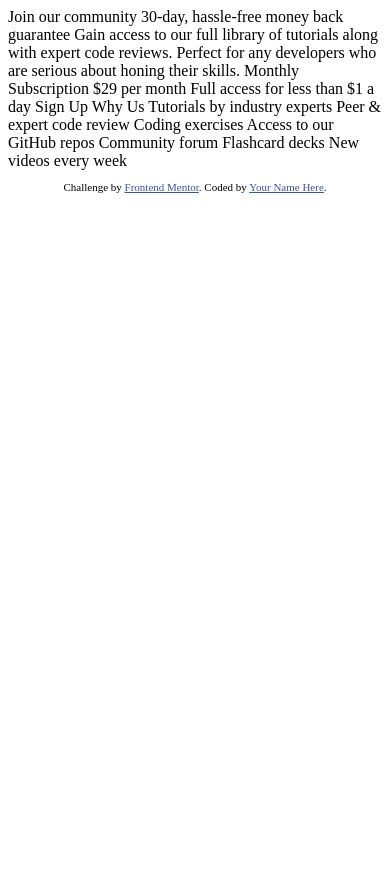
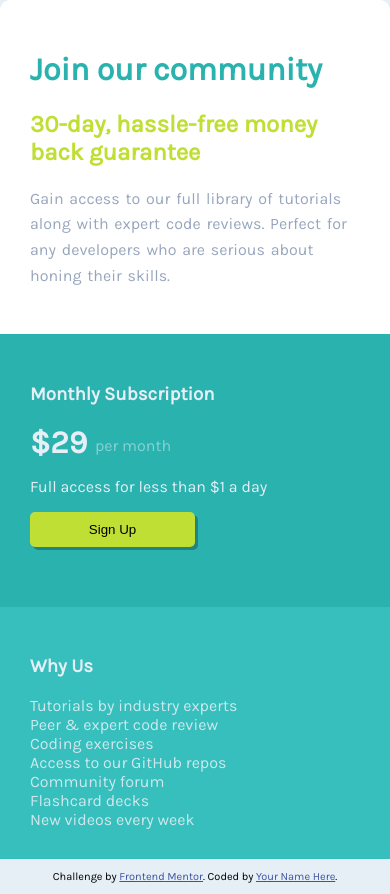
Before and after one commit to Farouk1511/single-price-grid-component-master, a plain HTML site: page index.html in a window 390 px wide. Before the commit the page ends 844 px from the top, so only its background shows below. Drawn offline with Linux system fonts and the light colour scheme.

Commit message:
finilized project:Optimized for all devices

```diff
--- a/index.html
+++ b/index.html
@@ -1,49 +1,57 @@
 <!DOCTYPE html>
 <html lang="en">
   <head>
-  <meta charset="UTF-8">
-  <meta name="viewport" content="width=device-width, initial-scale=1.0"> <!-- displays site properly based on user's device -->
+    <meta charset="UTF-8" />
+    <meta name="viewport" content="width=device-width, initial-scale=1.0" />
+    <link rel="stylesheet" href="./style.css" />
+    <link rel="stylesheet" href="./query.css" />
+    <!-- displays site properly based on user's device -->
 
-  <link rel="icon" type="image/png" sizes="32x32" href="./images/favicon-32x32.png">
+    <link
+      rel="icon"
+      type="image/png"
+      sizes="32x32"
+      href="./images/favicon-32x32.png"
+    />
 
     <title>Frontend Mentor | Single Price Grid Component</title>
-
-  <!-- Feel free to remove these styles or customise in your own stylesheet 👍 -->
-  <style>
-    .attribution { font-size: 11px; text-align: center; }
-    .attribution a { color: hsl(228, 45%, 44%); }
-  </style>
   </head>
   <body>
-  Join our community
+    <div class="container">
+      <h1>Join our community</h1>
+      <h2>30-day, hassle-free money back guarantee</h2>
+      <p>
+        Gain access to our full library of tutorials along with expert code
+        reviews. Perfect for any developers who are serious about honing their
+        skills.
+      </p>
+    </div>
+    <div class="side-content">
+      <div class="subscription">
+        <h3>Monthly Subscription</h3>
+        <span>&dollar;29 <small>per month </small></span>
+        <p>Full access for less than &dollar;1 a day</p>
+        <button>Sign Up</button>
+      </div>
+      <div class="why-us">
+        <h3>Why Us</h3>
 
-  30-day, hassle-free money back guarantee
-
-  Gain access to our full library of tutorials along with expert code reviews.
-  Perfect for any developers who are serious about honing their skills.
-
-  Monthly Subscription
-
-  &dollar;29 per month
-
-  Full access for less than &dollar;1 a day
-
-  Sign Up
-
-  Why Us
-
-  Tutorials by industry experts
-  Peer &amp; expert code review
-  Coding exercises
-  Access to our GitHub repos
-  Community forum
-  Flashcard decks
-  New videos every week
+        <p>Tutorials by industry experts</p>
+        <p>Peer &amp; expert code review</p>
+        <p>Coding exercises</p>
+        <p>Access to our GitHub repos</p>
+        <p>Community forum</p>
+        <p>Flashcard decks</p>
+        <p>New videos every week</p>
+      </div>
+    </div>
 
     <footer>
       <p class="attribution">
-      Challenge by <a href="https://www.frontendmentor.io?ref=challenge" target="_blank">Frontend Mentor</a>.
-      Coded by <a href="#">Your Name Here</a>.
+        Challenge by
+        <a href="https://www.frontendmentor.io?ref=challenge" target="_blank"
+          >Frontend Mentor</a
+        >. Coded by <a href="#">Your Name Here</a>.
       </p>
     </footer>
   </body>
--- /dev/null
+++ b/query.css
@@ -0,0 +1,87 @@
+/*From big tablet to 1200px (widths smaller than the 1140 row)*/
+@media only screen and (max-width: 1200px) {
+  .container {
+    width: 80%;
+  }
+  .side-content {
+    width: 80%;
+  }
+  .subscription,
+  .why-us {
+    width: 100%;
+  }
+}
+
+/*Small tablet to big tablet: from 768px to 1023px*/
+@media only screen and (max-width: 1023px) {
+  .container {
+    width: 80%;
+  }
+  .side-content {
+    width: 80%;
+    flex-direction: column;
+  }
+  .subscription,
+  .why-us {
+    width: 100%;
+    border-radius: 0%;
+    -webkit-border-radius: 0%;
+    -moz-border-radius: 0%;
+    -ms-border-radius: 0%;
+    -o-border-radius: 0%;
+  }
+  .subscription button {
+    width: 50%;
+  }
+  .why-us {
+    border-bottom-right-radius: 10px;
+    border-bottom-left-radius: 10px;
+  }
+}
+
+/*Small Phones to small tablet: from 481 to 767px*/
+@media only screen and (max-width: 767px) {
+  .container {
+    width: 80%;
+  }
+  .side-content {
+    width: 80%;
+    flex-direction: column;
+  }
+  .subscription,
+  .why-us {
+    width: 100%;
+    border-radius: 0%;
+    -webkit-border-radius: 0%;
+    -moz-border-radius: 0%;
+    -ms-border-radius: 0%;
+    -o-border-radius: 0%;
+  }
+  .subscription button {
+    width: 50%;
+  }
+  .why-us {
+    border-bottom-right-radius: 10px;
+    border-bottom-left-radius: 10px;
+  }
+}
+
+/*Small devices from 0 to 480px*/
+@media only screen and (max-width: 480px) {
+  .container {
+    width: 100%;
+  }
+  .side-content {
+    width: 100%;
+    flex-direction: column;
+  }
+  .subscription,
+  .why-us {
+    width: 100%;
+    border-radius: 0%;
+    -webkit-border-radius: 0%;
+    -moz-border-radius: 0%;
+    -ms-border-radius: 0%;
+    -o-border-radius: 0%;
+  }
+}
--- /dev/null
+++ b/style.css
@@ -0,0 +1,96 @@
+@import url("https://fonts.googleapis.com/css2?family=Karla:ital,wght@0,400;1,700&display=swap");
+
+* {
+  box-sizing: border-box;
+}
+body {
+  background: hsl(204, 43%, 93%);
+  font-family: "Karla", sans-serif;
+  margin: 0;
+  display: flex;
+  justify-content: center;
+  align-items: center;
+  min-height: 100vh;
+  flex-direction: column;
+}
+
+.container {
+  background-color: #fff;
+  padding: 30px;
+  width: 40%;
+  border-top-left-radius: 10px;
+  border-top-right-radius: 10px;
+}
+.container h1 {
+  color: hsl(179, 62%, 43%);
+}
+.container h2 {
+  color: hsl(71, 73%, 54%);
+}
+.container p {
+  font-size: 100%;
+  line-height: 1.6;
+  word-spacing: 2px;
+  color: hsl(218, 22%, 67%);
+}
+.side-content {
+  display: flex;
+  width: 40%;
+  color: hsl(204, 43%, 93%);
+}
+
+.subscription,
+.why-us {
+  width: 50%;
+  padding: 30px;
+}
+
+.subscription {
+  background-color: hsl(179, 62%, 43%);
+  border-bottom-left-radius: 10px;
+}
+
+.subscription span {
+  font-size: 200%;
+  font-weight: 700;
+}
+
+.subscription span small {
+  font-size: 50%;
+  vertical-align: middle;
+  font-weight: 400;
+  color: hsla(203, 44%, 93%, 0.507);
+}
+
+.subscription button {
+  width: 100%;
+  padding: 10px;
+  border-radius: 5px;
+  -webkit-border-radius: 5px;
+  -moz-border-radius: 5px;
+  -ms-border-radius: 5px;
+  -o-border-radius: 5px;
+  background-color: hsl(71, 73%, 54%);
+  border: none;
+  box-shadow: 3px 3px rgba(0, 0, 0, 0.26);
+  margin-bottom: 30px;
+}
+
+button:focus {
+  outline: none;
+}
+.why-us {
+  background-color: hsl(179, 56%, 48%);
+  border-bottom-right-radius: 10px;
+}
+.why-us p {
+  margin: 0;
+  color: hsla(203, 44%, 93%, 0.863);
+}
+.attribution {
+  font-size: 11px;
+  text-align: center;
+}
+.attribution a {
+  color: hsl(228, 45%, 44%);
+}
```
Lines whose indentation alone changed are shown as unchanged.
